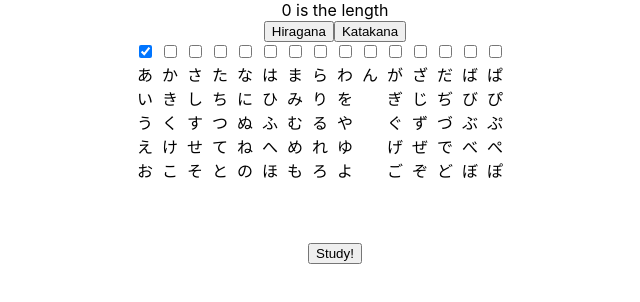
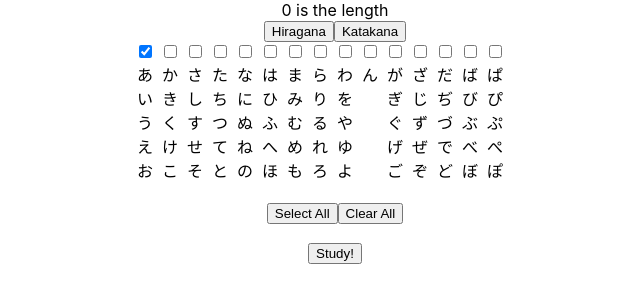
Before and after one commit to thomgardiner/hirakana, a React (Create React App) app: page / in a window 1280 px wide. Both pictures are taken after a click on the button "Hiragana". Shown: the top 302 px of the page, without its empty margins (305-945 px from the left). Built offline with nearby package versions, Linux system fonts and the light colour scheme.

Commit message:
select all

```diff
--- a/src/component/OptionGrid.js
+++ b/src/component/OptionGrid.js
@@ -8,6 +8,14 @@ const OptionGrid= props => {
 
     const handleCheck = (input, index) => {
         props.studyValues[index] = !props.studyValues[index];
+        let tempArr = props.studyValues.slice(0);
+        props.setStudyValues(tempArr);
+    }
+
+    const selectAll = () => {
+        props.studyValues.forEach(function(item, index){
+            props.studyValues[index] = true;
+        })
         let tempArr = props.studyValues.slice(0);
         props.setStudyValues(tempArr);
     }
@@ -25,6 +33,10 @@ const OptionGrid= props => {
             </div>
         </div>
         ))}
+            <div>
+                <button onClick={() => selectAll()}> Select All </button>
+                <button> Clear All </button>
+            </div>
       </div>
     )
 
```
